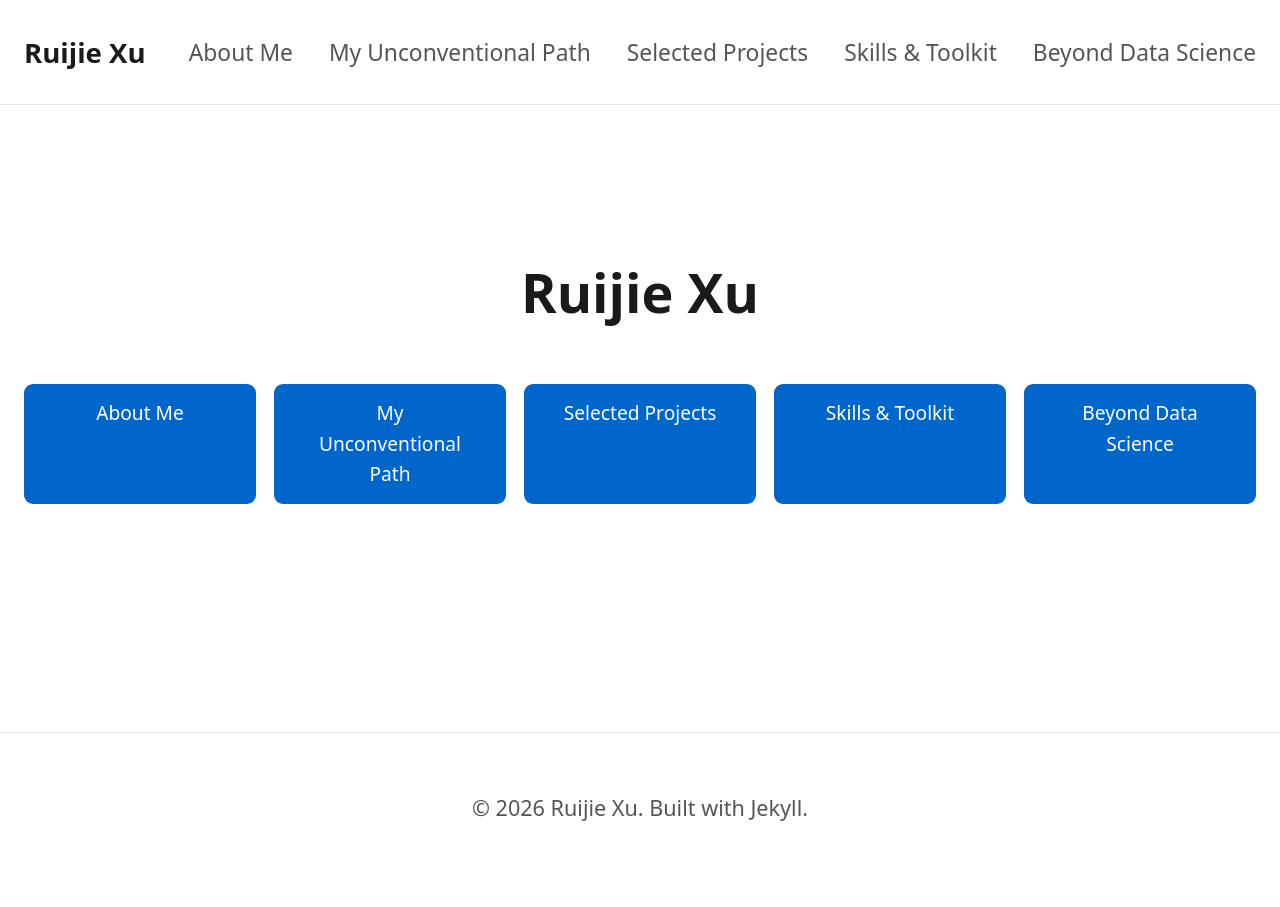
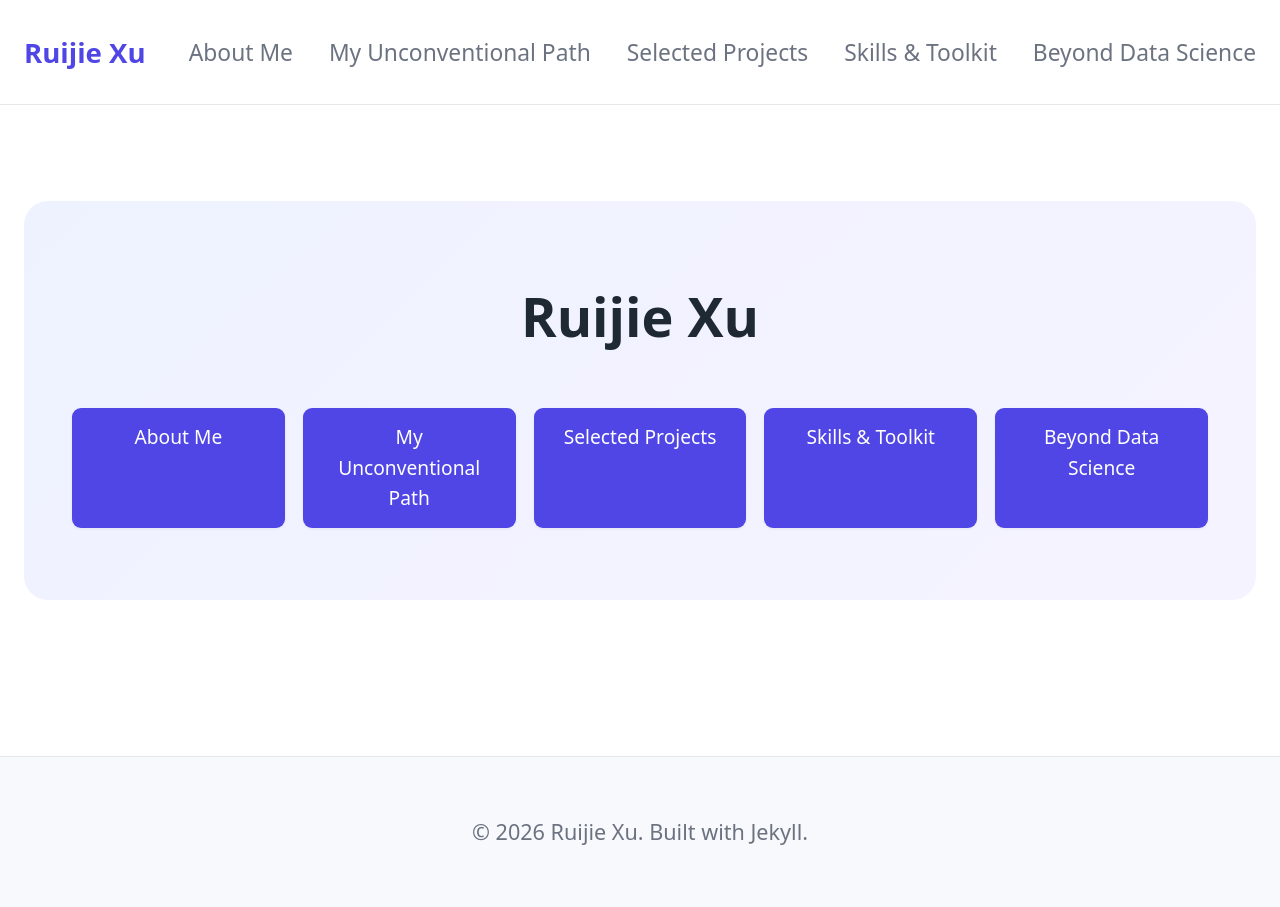
Before and after one commit to RX67-RX67/RX67-RX67.github.io, a Jekyll site: the page built from index.md, in a window 1280 px wide. Built offline with Jekyll 4.4.1, drawn with Linux system fonts in a browser that asks for light colours.

Commit message:
Refresh visual design with indigo accent and subtle polish
Replace flat blue with a softer indigo palette, add a gradient hero
card, shadows/hover effects on buttons and cards, accent borders on
section headings and skill items, and highlight the active page in
the nav.

```diff
--- a/_includes/header.html
+++ b/_includes/header.html
@@ -1,12 +1,12 @@
 <header class="site-header">
   <nav class="nav" aria-label="Main">
-    <a class="nav-brand" href="{{ '/' | relative_url }}">{{ site.title }}</a>
+    <a class="nav-brand{% if page.url == '/' %} active{% endif %}" href="{{ '/' | relative_url }}">{{ site.title }}</a>
     <ul class="nav-links">
-      <li><a href="{{ '/about' | relative_url }}">About Me</a></li>
-      <li><a href="{{ '/unconventional-path' | relative_url }}">My Unconventional Path</a></li>
-      <li><a href="{{ '/projects' | relative_url }}">Selected Projects</a></li>
-      <li><a href="{{ '/skills' | relative_url }}">Skills & Toolkit</a></li>
-      <li><a href="{{ '/beyond-data-science' | relative_url }}">Beyond Data Science</a></li>
+      <li><a href="{{ '/about' | relative_url }}"{% if page.url == '/about/' %} class="active"{% endif %}>About Me</a></li>
+      <li><a href="{{ '/unconventional-path' | relative_url }}"{% if page.url == '/unconventional-path/' %} class="active"{% endif %}>My Unconventional Path</a></li>
+      <li><a href="{{ '/projects' | relative_url }}"{% if page.url == '/projects/' %} class="active"{% endif %}>Selected Projects</a></li>
+      <li><a href="{{ '/skills' | relative_url }}"{% if page.url == '/skills/' %} class="active"{% endif %}>Skills & Toolkit</a></li>
+      <li><a href="{{ '/beyond-data-science' | relative_url }}"{% if page.url == '/beyond-data-science/' %} class="active"{% endif %}>Beyond Data Science</a></li>
     </ul>
   </nav>
 </header>
--- a/assets/css/style.css
+++ b/assets/css/style.css
@@ -1,10 +1,15 @@
 /* Base styles — customize colors, fonts, and spacing to match your brand */
 :root {
-  --color-text: #1a1a1a;
-  --color-muted: #555;
-  --color-link: #0066cc;
+  --color-text: #1f2933;
+  --color-muted: #6b7280;
+  --color-link: #4f46e5;
+  --color-link-hover: #4338ca;
+  --color-link-soft: #e0e7ff;
   --color-bg: #fff;
-  --color-border: #e5e5e5;
+  --color-bg-soft: #f8f9fc;
+  --color-border: #e5e7eb;
+  --shadow-sm: 0 1px 3px rgba(15, 23, 42, 0.06);
+  --shadow-md: 0 6px 16px rgba(15, 23, 42, 0.1);
   --font-sans: system-ui, -apple-system, sans-serif;
   --space: 1rem;
   --max-width: 55rem; /* 880px at default root font-size */
@@ -18,29 +23,30 @@ img { max-width: 100%; height: auto; }
 
 .site-header { border-bottom: 1px solid var(--color-border); padding: 1.25rem 0; }
 .nav { max-width: var(--max-width); margin: 0 auto; padding: 0 var(--space); display: flex; justify-content: space-between; align-items: center; flex-wrap: wrap; row-gap: 0.75rem; column-gap: 1.5rem; }
-.nav-brand { font-weight: 700; font-size: 1.15rem; text-decoration: none; color: inherit; }
+.nav-brand { font-weight: 700; font-size: 1.15rem; text-decoration: none; color: var(--color-text); transition: color 0.15s ease; }
+.nav-brand:hover, .nav-brand.active { color: var(--color-link); }
 .nav-links { list-style: none; margin: 0; padding: 0; display: flex; flex-wrap: wrap; row-gap: 0.5rem; column-gap: 1.5rem; }
-.nav-links a { text-decoration: none; color: var(--color-muted); font-size: 0.95rem; white-space: nowrap; }
-.nav-links a:hover { color: var(--color-link); }
+.nav-links a { text-decoration: none; color: var(--color-muted); font-size: 0.95rem; white-space: nowrap; transition: color 0.15s ease; }
+.nav-links a:hover, .nav-links a.active { color: var(--color-link); }
 
 .main { max-width: var(--max-width); margin: 0 auto; padding: 2.5rem var(--space); }
 .page-header { margin-bottom: 2rem; }
 .page-title { margin: 0; font-size: 1.85rem; }
 .page-content { font-size: 1.02rem; }
-.page-content h2 { margin: 2.5rem 0 1rem; font-size: 1.35rem; border-bottom: 1px solid var(--color-border); padding-bottom: 0.4rem; }
+.page-content h2 { margin: 2.5rem 0 1rem; font-size: 1.35rem; border-bottom: 0.125rem solid var(--color-link-soft); padding-bottom: 0.4rem; }
 .page-content h2:first-child { margin-top: 0; }
 .page-content p { margin: 0 0 1.1rem; }
 .page-content ul { margin: 0 0 1.1rem; padding-left: 1.4rem; }
 .page-content li { margin-bottom: 0.4rem; }
 
-.site-footer { border-top: 1px solid var(--color-border); margin-top: 4rem; padding: 1.5rem var(--space); text-align: center; font-size: 0.9rem; color: var(--color-muted); }
+.site-footer { border-top: 1px solid var(--color-border); margin-top: 4rem; padding: 1.5rem var(--space); text-align: center; font-size: 0.9rem; color: var(--color-muted); background: var(--color-bg-soft); }
 
 /* Home page hero */
-.hero { text-align: center; padding: 3.5rem 0 3rem; }
+.hero { text-align: center; padding: 3rem 2rem; margin-top: 1.5rem; background: linear-gradient(135deg, #eef2ff 0%, #f5f3ff 100%); border-radius: 1rem; }
 .hero h1 { margin: 0 0 0.5rem; font-size: 2.25rem; }
 .hero .cta { margin-top: 2rem; display: flex; flex-wrap: wrap; justify-content: center; gap: 0.75rem; }
-.hero .cta a { display: inline-block; padding: 0.6rem 1.25rem; background: var(--color-link); color: #fff; text-decoration: none; border-radius: 0.375rem; font-size: 0.95rem; font-weight: 500; white-space: nowrap; transition: opacity 0.15s ease; }
-.hero .cta a:hover { opacity: 0.85; }
+.hero .cta a { display: inline-block; padding: 0.6rem 1.25rem; background: var(--color-link); color: #fff; text-decoration: none; border-radius: 0.375rem; font-size: 0.95rem; font-weight: 500; white-space: nowrap; box-shadow: var(--shadow-sm); transition: background 0.15s ease, box-shadow 0.15s ease, transform 0.15s ease; }
+.hero .cta a:hover { background: var(--color-link-hover); box-shadow: var(--shadow-md); transform: translateY(-1px); }
 
 @media (min-width: 700px) {
   .hero .cta { flex-wrap: nowrap; }
@@ -49,15 +55,16 @@ img { max-width: 100%; height: auto; }
 
 /* About page profile photo */
 .profile { text-align: center; margin-bottom: 2rem; }
-.profile-photo { width: 10rem; height: 10rem; border-radius: 50%; object-fit: cover; border: 0.1875rem solid var(--color-border); }
+.profile-photo { width: 10rem; height: 10rem; border-radius: 50%; object-fit: cover; border: 0.25rem solid var(--color-link-soft); box-shadow: var(--shadow-sm); }
 
 /* Project cards (use with _data/projects.yml) */
 .project-list { display: grid; gap: 1.5rem; list-style: none; padding: 0; margin: 0; }
-.project-card { border: 1px solid var(--color-border); border-radius: 0.5rem; padding: 1.5rem; }
+.project-card { border: 1px solid var(--color-border); border-radius: 0.75rem; padding: 1.5rem; box-shadow: var(--shadow-sm); transition: box-shadow 0.15s ease, transform 0.15s ease; }
+.project-card:hover { box-shadow: var(--shadow-md); transform: translateY(-2px); }
 .project-card h3 { margin: 0 0 0.5rem; font-size: 1.15rem; }
 .project-card p { margin: 0 0 0.75rem; color: var(--color-muted); font-size: 0.95rem; }
 .project-card .meta { font-size: 0.85rem; color: var(--color-muted); }
 
 /* Skills list */
 .skills-list { list-style: none; margin: 0; padding: 0; display: grid; gap: 0.75rem; }
-.skills-list li { padding: 0.75rem 1rem; border: 1px solid var(--color-border); border-radius: 0.375rem; }
+.skills-list li { padding: 0.75rem 1rem; border: 1px solid var(--color-border); border-left: 0.25rem solid var(--color-link); border-radius: 0.375rem; box-shadow: var(--shadow-sm); }
```
